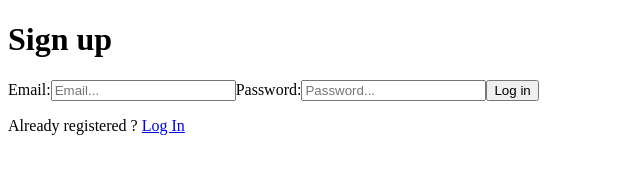
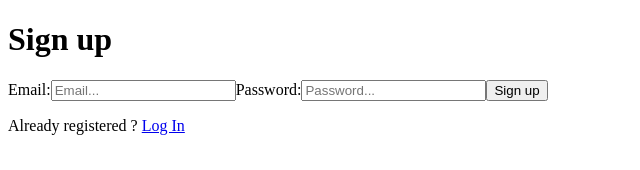
Before and after one commit to habib-chawki/social-app-front, a React (Create React App) app: page / in a window 1280 px wide. Shown: the top 170 px of the page, without its empty margins (0-640 px from the left). Built offline with nearby package versions, Linux system fonts and the light colour scheme.

Commit message:
Add posts route

```diff
--- a/src/App.js
+++ b/src/App.js
@@ -1,7 +1,9 @@
 import React from 'react';
 import { Switch, Route, Redirect } from 'react-router-dom';
+
 import SignUp from './components/SignUp';
 import LogIn from './components/LogIn';
+import Posts from './components/Posts';
 import NotFound from './components/NotFound';
 
 function App() {
@@ -10,6 +12,7 @@ function App() {
          <Switch>
             <Route exact path="/" component={SignUp} />
             <Route path="/login" component={LogIn} />
+            <Route path="/posts" component={Posts} />
             <Route path="/not-found" component={NotFound} />
             <Redirect to="/not-found" />
          </Switch>
--- a/src/components/common/CredentialsForm.jsx
+++ b/src/components/common/CredentialsForm.jsx
@@ -79,7 +79,7 @@ function CredentialsForm({ title, handleFormSubmission }) {
             {credentials.errors.password && (
                <p>{credentials.errors.password}</p>
             )}
-            <input type="submit" value="Log in" />
+            <input type="submit" value={title} />
          </form>
       </div>
    );
```
